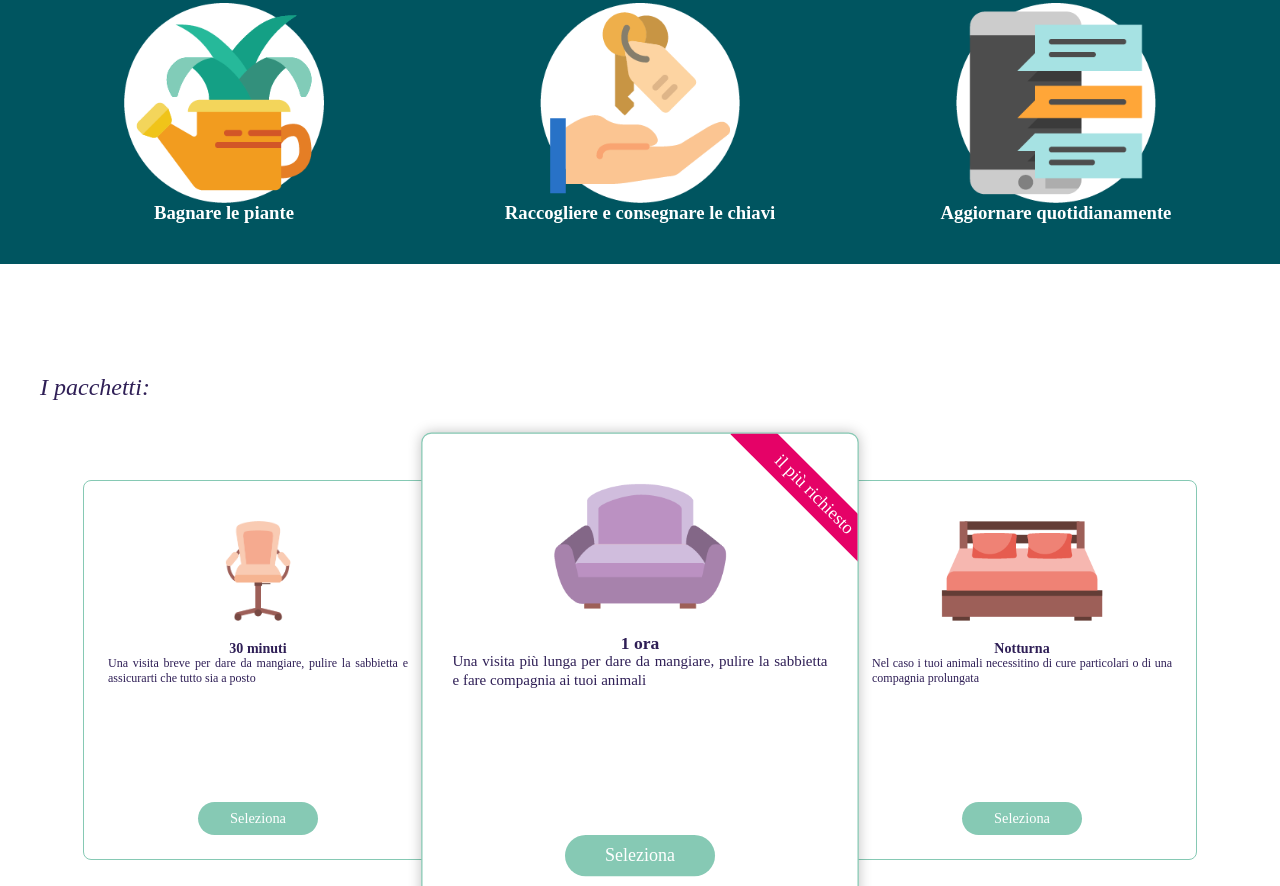
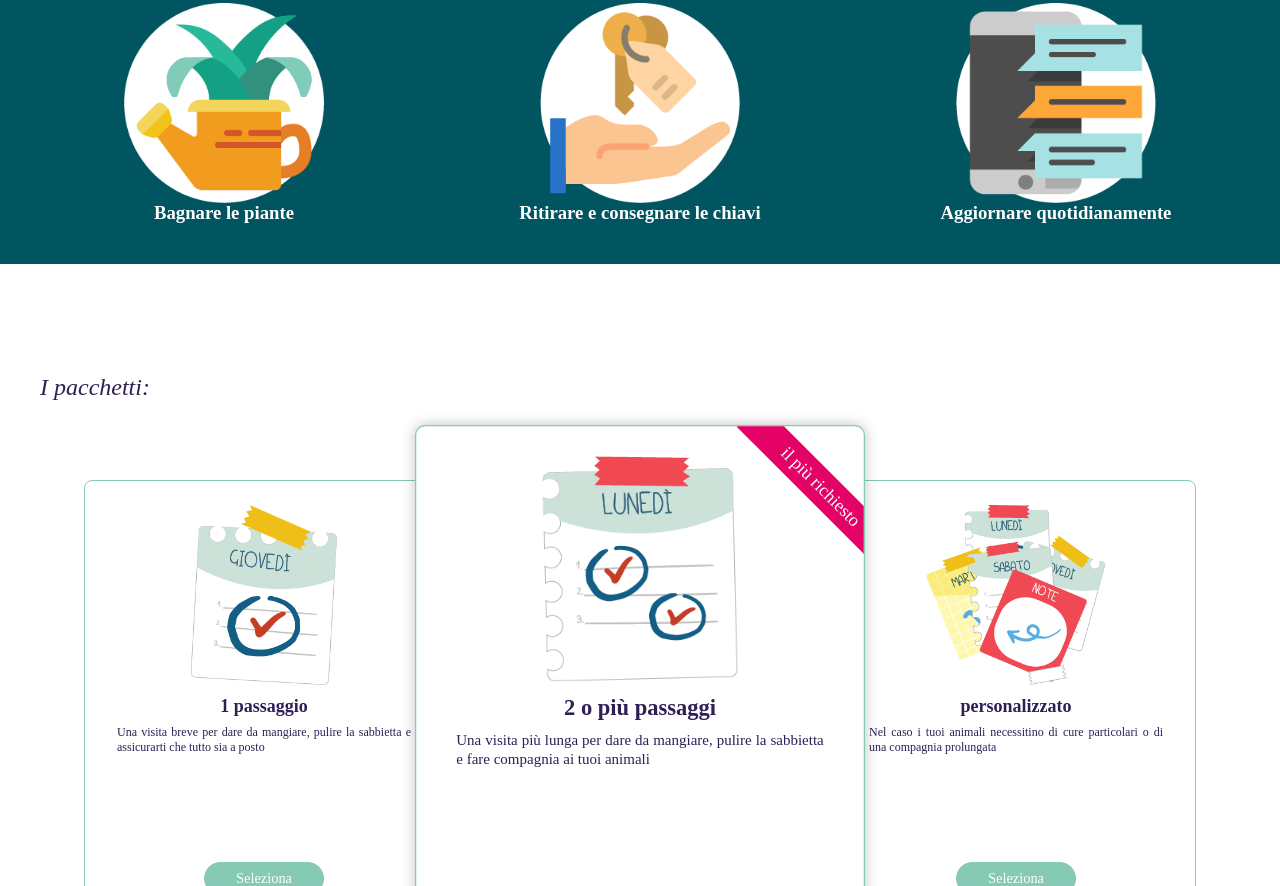
Before and after one commit to simoneferrero/marina-cat-sitter, a Gatsby site: page / in a window 1280 px wide. Shown: the part 1914-2800 px from the top of the page. Built offline with nearby package versions, Linux system fonts and the light colour scheme; Gatsby itself is replaced by a stand-in of ours; a web font is replaced by a local one; what typography-theme-bootstrap would draw is missing.

Commit message:
restyling - Addressed comments

```diff
--- a/src/components/HeroPage/index.js
+++ b/src/components/HeroPage/index.js
@@ -31,7 +31,7 @@ const HeroPage = () => {
 				Pet sitter con anni di esperienza, pronta a prendersi cura dei tuoi cari
 				a quattro zampe.
 				<br />
-				Disponibile a Torino e provincia.
+				Disponibile a Torino e dintorni.
 			</p>
 		</StyledHeroPage>
 	)
--- a/src/components/Packages/index.js
+++ b/src/components/Packages/index.js
@@ -8,7 +8,7 @@ import { packages } from '../../constants/index'
 import { StyledImg, StyledPackage, StyledPackages } from './styled'
 
 const Packages = () => {
-	const favouritePackage = '1 ora'
+	const favouritePackage = '2 passaggi'
 	const [active, setActive] = useState(favouritePackage)
 	const {
 		allFile: { edges },
@@ -19,7 +19,7 @@ const Packages = () => {
 					node {
 						name
 						childImageSharp {
-							fixed(height: 100) {
+							fixed(height: 180) {
 								...GatsbyImageSharpFixed
 							}
 						}
@@ -44,7 +44,7 @@ const Packages = () => {
 				onMouseLeave={() => setActive(favouritePackage)}
 			>
 				<StyledImg fixed={fixed} />
-				<h3>{title}</h3>
+				<h2>{title}</h2>
 				<p>{text}</p>
 				<button onClick={() => handleClick(id)}>Seleziona</button>
 				{favourite && <div className="favourite">il più richiesto</div>}
--- a/src/components/Packages/styled.js
+++ b/src/components/Packages/styled.js
@@ -37,18 +37,20 @@ export const StyledPackage = styled.div`
 	color: ${({ theme: { colors } }) => colors.darkBlue};
 	cursor: default;
 	font-size: 0.75rem;
-	height: 380px;
-	margin: 0 16px;
+	height: 440px;
+	margin: 0 8px;
 	overflow: hidden;
-	padding: 24px;
+	padding: 32px;
+	padding-top: 8px;
 	position: relative;
 	transition: 0.3s;
-	width: 350px;
+	width: 360px;
 	z-index: 600;
 
 	${({ active }) => active && activePackageStyles}
 
-	h3 {
+	h2 {
+		margin-bottom: 8px;
 		text-align: center;
 		width: 100%;
 	}
@@ -83,10 +85,11 @@ export const StyledPackage = styled.div`
 		right: -47px;
 		top: 35px;
 		transform: rotate(45deg);
+		user-select: none;
 	}
 `
 export const StyledImg = styled(Img)`
 	left: 50%;
-	margin: 16px 0;
+	margin: 16px 0 8px 0;
 	transform: translateX(-50%);
 `
--- a/src/components/Services/index.js
+++ b/src/components/Services/index.js
@@ -43,7 +43,7 @@ const Services = () => {
 		},
 		{
 			key: 'keys',
-			text: 'Raccogliere e consegnare le chiavi',
+			text: 'Ritirare e consegnare le chiavi',
 		},
 		{
 			key: 'updates',
--- a/src/constants/index.js
+++ b/src/constants/index.js
@@ -1,20 +1,20 @@
 export const packages = [
 	{
-		id: '30 minuti',
-		title: '30 minuti',
+		id: '1 passaggio',
+		title: '1 passaggio',
 		text:
 			'Una visita breve per dare da mangiare, pulire la sabbietta e assicurarti che tutto sia a posto',
 	},
 	{
-		id: '1 ora',
-		title: '1 ora',
+		id: '2 passaggi',
+		title: '2 o più passaggi',
 		text:
 			'Una visita più lunga per dare da mangiare, pulire la sabbietta e fare compagnia ai tuoi animali',
 		favourite: true,
 	},
 	{
-		id: 'notturna',
-		title: 'Notturna',
+		id: 'personalizzato',
+		title: 'personalizzato',
 		text:
 			'Nel caso i tuoi animali necessitino di cure particolari o di una compagnia prolungata',
 	},
```
Also changed, not shown: src/images/heroPage.png, src/images/packages-1 ora.png (deleted), src/images/packages-1 passaggio.png (added), src/images/packages-2 passaggi.png (added), src/images/packages-30 minuti.png (deleted), src/images/packages-notturna.png (deleted), src/images/packages-personalizzato.png (added).
